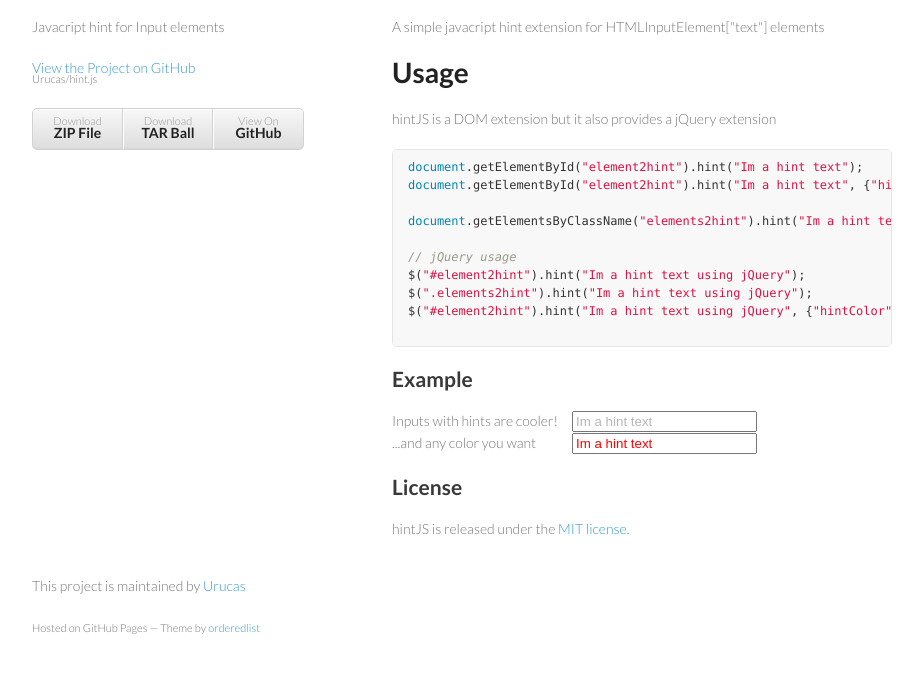
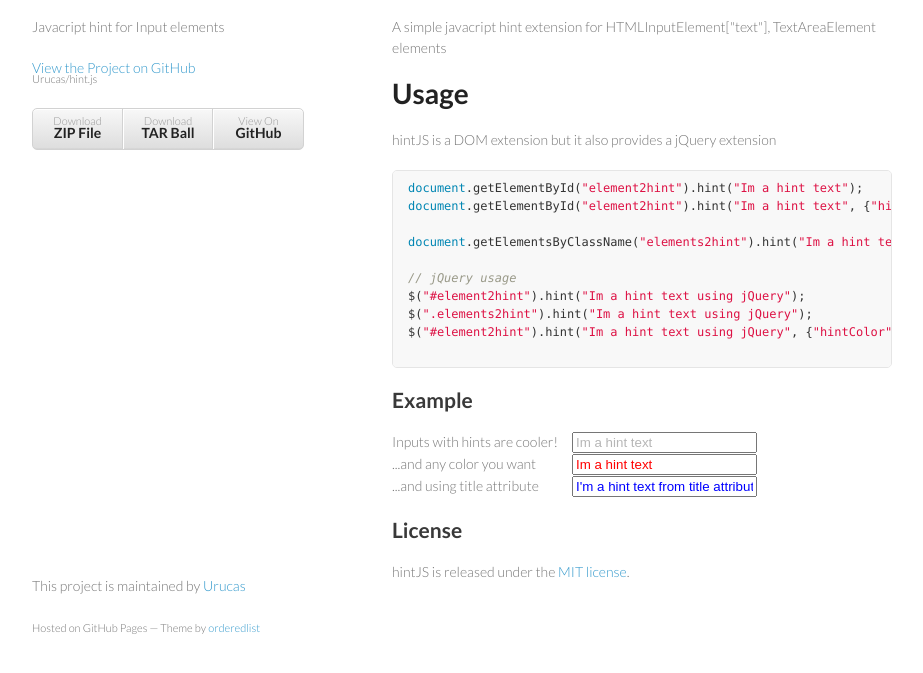
Before and after one commit to Urucas/hint.js, a plain HTML site: page index.html in a window 1280 px wide. Shown: the part 93-766 px from the top of the page, without its empty margins (178-1101 px from the left). Drawn offline with Linux system fonts and the light colour scheme.

Commit message:
add feature taking hint text from title attribute

```diff
--- a/hintJS.js
+++ b/hintJS.js
@@ -14,6 +14,18 @@ Element.prototype.hint = function(hintString, hintConfig) {
 	}
 
 	hintConfig = hintConfig || { hintColor: "#b6b6b6", textColor: "#000000" };
+	if(hintString instanceof Object) {
+		hintConfig = hintString;
+		hintString = undefined;
+	}
+
+	if(hintString == undefined) {
+		try {
+			hintString = this.getAttribute("title");
+		}catch(e){
+			hintString = "";
+		}
+	}
 
 	this.value = this.value == "" ? hintString : this.value;
 	this.style.color = hintConfig.hintColor;
--- a/index.html
+++ b/index.html
@@ -31,7 +31,7 @@
         <h1>
 <a name="hintjs" class="anchor" href="#hintjs"><span class="octicon octicon-link"></span></a>hintJS</h1>
 
-<p>A simple javacript hint extension for HTMLInputElement["text"] elements</p>
+<p>A simple javacript hint extension for HTMLInputElement["text"], TextAreaElement elements</p>
 
 <h1>
 <a name="usage" class="anchor" href="#usage"><span class="octicon octicon-link"></span></a>Usage</h1>
@@ -52,13 +52,14 @@
 	<h2>Example</h2>
 	<div>
 		<label style="width:180px; display:inline-block;">Inputs with hints are cooler!</label><input type="text" id="element2hint" /><br />
-		<label style="width:180px; display:inline-block;">...and any color you want</label><input type="text" id="element2hint2" />
+		<label style="width:180px; display:inline-block;">...and any color you want</label><input type="text" id="element2hint2" /><br />
+		<label style="width:180px; display:inline-block;">...and using title attribute</label><input type="text" id="element2hintTitle" title="I'm a hint text from title attribute" />
 	</div>
 	<script src="hintJS.js"></script>
 	<script>
 		document.getElementById("element2hint").hint("Im a hint text");
 		document.getElementById("element2hint2").hint("Im a hint text", {"hintColor" : "#f00", "textColor": "#0f0"});
-
+		document.getElementById("element2hintTitle").hint({"hintColor" : "#00f", "textColor": "#000"});
 	</script>
 	<br />
 <h2>
```
